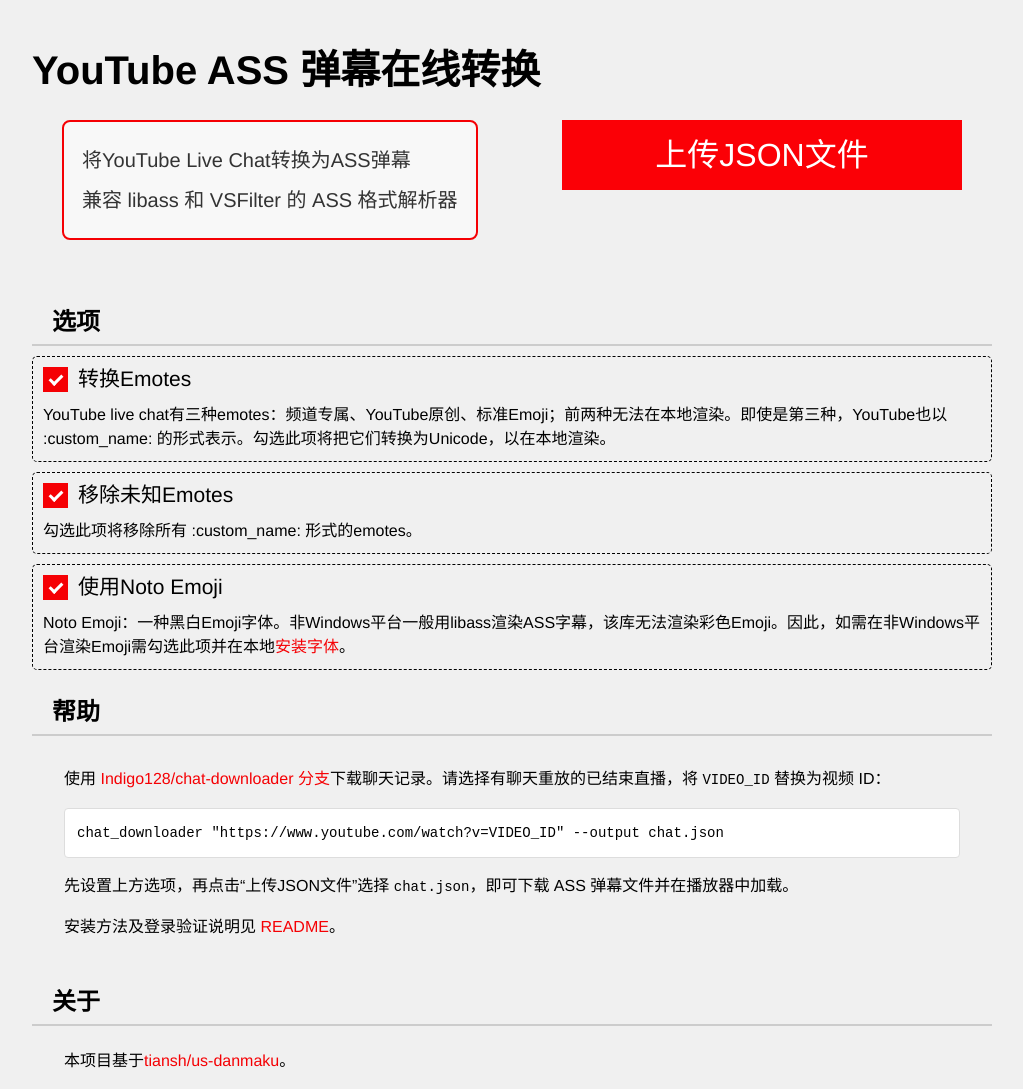
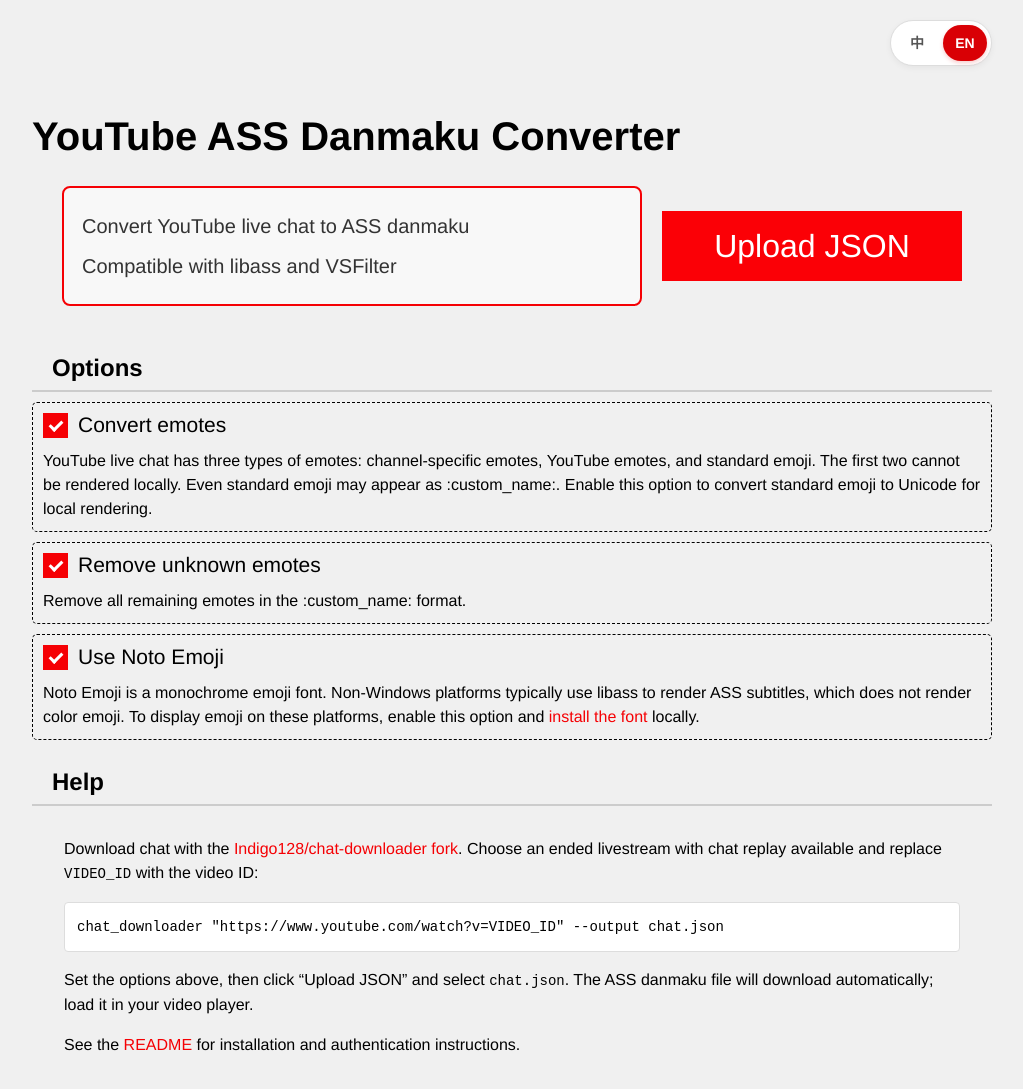
Before and after one commit to Liu-Junyan/youtube-livechat-to-danmaku, a plain HTML site: page index.html in a window 1280 px wide. Shown: the top 1089 px of the page, without its empty margins (128-1151 px from the left). Drawn offline with Linux system fonts and the light colour scheme.

Commit message:
Added i18n support

```diff
--- /dev/null
+++ b/i18n.js
@@ -0,0 +1,88 @@
+(function () {
+  'use strict';
+
+  var storageKey = 'youtube-danmaku-language';
+  var translations = {
+  "en": {
+    "title": "YouTube ASS Danmaku Converter",
+    "intro": "Convert YouTube live chat to ASS danmaku<br />Compatible with libass and VSFilter",
+    "upload": "Upload JSON",
+    "uploadTitle": "Upload a downloaded JSON file to convert it in your browser",
+    "options": "Options",
+    "help": "Help",
+    "about": "About",
+    "transform": "Convert emotes",
+    "truncate": "Remove unknown emotes",
+    "noto": "Use Noto Emoji",
+    "transformHelp": "YouTube live chat has three types of emotes: channel-specific emotes, YouTube emotes, and standard emoji. The first two cannot be rendered locally. Even standard emoji may appear as :custom_name:. Enable this option to convert standard emoji to Unicode for local rendering.",
+    "truncateHelp": "Remove all remaining emotes in the :custom_name: format.",
+    "notoHelp": "Noto Emoji is a monochrome emoji font. Non-Windows platforms typically use libass to render ASS subtitles, which does not render color emoji. To display emoji on these platforms, enable this option and <a href=\"https://fonts.google.com/noto/specimen/Noto+Emoji\" target=\"_blank\">install the font</a> locally.",
+    "downloadHelp": "Download chat with the <a href=\"https://github.com/Indigo128/chat-downloader\">Indigo128/chat-downloader fork</a>. Choose an ended livestream with chat replay available and replace <code>VIDEO_ID</code> with the video ID:",
+    "convertHelp": "Set the options above, then click “Upload JSON” and select <code>chat.json</code>. The ASS danmaku file will download automatically; load it in your video player.",
+    "readmeHelp": "See the <a href=\"https://github.com/Liu-Junyan/youtube-livechat-to-danmaku/blob/main/README.md\">README</a> for installation and authentication instructions.",
+    "credit": "This project is based on <a href=\"https://github.com/tiansh/us-danmaku\">tiansh/us-danmaku</a>.",
+    "description": "Convert YouTube live chat to downloadable ASS danmaku subtitles in your browser."
+  },
+  "zh": {
+    "title": "YouTube ASS 弹幕在线转换",
+    "intro": "\n        将YouTube Live Chat转换为ASS弹幕<br />\n        兼容 libass 和 VSFilter 的 ASS 格式解析器<br />\n      ",
+    "upload": "上传JSON文件",
+    "uploadTitle": "上传下载好的 JSON 文件在线转换",
+    "options": "选项",
+    "help": "帮助",
+    "about": "关于",
+    "transform": "转换Emotes",
+    "truncate": "移除未知Emotes",
+    "noto": "使用Noto Emoji",
+    "transformHelp": "YouTube live chat有三种emotes：频道专属、YouTube原创、标准Emoji；前两种无法在本地渲染。即使是第三种，YouTube也以 :custom_name: 的形式表示。勾选此项将把它们转换为Unicode，以在本地渲染。\n      ",
+    "truncateHelp": "勾选此项将移除所有 :custom_name: 形式的emotes。",
+    "notoHelp": "Noto Emoji：一种黑白Emoji字体。非Windows平台一般用libass渲染ASS字幕，该库无法渲染彩色Emoji。因此，如需在非Windows平台渲染Emoji需勾选此项并在本地<a href=\"https://fonts.google.com/noto/specimen/Noto+Emoji\" target=\"_blank\">安装字体</a>。",
+    "downloadHelp": "使用 <a href=\"https://github.com/Indigo128/chat-downloader\">Indigo128/chat-downloader 分支</a>下载聊天记录。请选择有聊天重放的已结束直播，将 <code>VIDEO_ID</code> 替换为视频 ID：",
+    "convertHelp": "先设置上方选项，再点击“上传JSON文件”选择 <code>chat.json</code>，即可下载 ASS 弹幕文件并在播放器中加载。",
+    "readmeHelp": "安装方法及登录验证说明见 <a href=\"https://github.com/Liu-Junyan/youtube-livechat-to-danmaku/blob/main/README.md\">README</a>。",
+    "credit": "本项目基于<a href=\"https://github.com/tiansh/us-danmaku\">tiansh/us-danmaku</a>。",
+    "description": "YouTube ASS Danmaku Downloader，以 ASS 格式下载 YouTube 的弹幕"
+  }
+};
+  var languageButtons = document.querySelectorAll('[data-language]');
+
+  function applyLanguage(language) {
+    var messages = translations[language];
+    document.documentElement.lang = language === 'zh' ? 'zh-CN' : 'en';
+    document.querySelectorAll('[data-i18n]').forEach(function (element) {
+      // Only trusted, bundled translations contain markup; no user input is inserted.
+      element.innerHTML = messages[element.getAttribute('data-i18n')];
+    });
+    document.querySelectorAll('[data-i18n-title]').forEach(function (element) {
+      element.title = messages[element.getAttribute('data-i18n-title')];
+    });
+    document.querySelectorAll('[data-i18n-content]').forEach(function (element) {
+      element.content = messages[element.getAttribute('data-i18n-content')];
+    });
+    languageButtons.forEach(function (button) {
+      button.setAttribute('aria-pressed', String(button.getAttribute('data-language') === language));
+    });
+  }
+
+  var preferredLanguage = navigator.languages && navigator.languages[0] || navigator.language || '';
+  var language = /^zh(?:-|$)/i.test(preferredLanguage) ? 'zh' : 'en';
+  try {
+    var savedLanguage = localStorage.getItem(storageKey);
+    if (savedLanguage === 'zh' || savedLanguage === 'en') language = savedLanguage;
+  } catch (error) {
+    // Storage may be unavailable, for example when browser privacy settings block it.
+  }
+  applyLanguage(language);
+
+  languageButtons.forEach(function (button) {
+    button.addEventListener('click', function () {
+      var language = button.getAttribute('data-language');
+      applyLanguage(language);
+      try {
+        localStorage.setItem(storageKey, language);
+      } catch (error) {
+        // The switch still works for this page when the preference cannot be saved.
+      }
+    });
+  });
+}());
--- a/index.css
+++ b/index.css
@@ -12,8 +12,50 @@ body {
   padding-bottom: 40px;
 }
 #main-body {
-  width: 960px;
+  width: min(960px, calc(100% - 32px));
   margin: 0 auto;
+}
+.language-switch {
+  display: flex;
+  justify-content: flex-end;
+  align-items: center;
+  gap: 10px;
+  padding-top: 20px;
+}
+.language-toggle {
+  display: inline-flex;
+  gap: 4px;
+  padding: 4px;
+  border: 1px solid #ddd;
+  border-radius: 999px;
+  background: #fff;
+  box-shadow: 0 2px 6px rgb(0 0 0 / 5%);
+}
+.language-toggle button {
+  font: inherit;
+  font-size: 14px;
+  font-weight: 600;
+  min-width: 44px;
+  min-height: 36px;
+  padding: 6px 12px;
+  border: 0;
+  border-radius: 999px;
+  background: transparent;
+  color: #555;
+  cursor: pointer;
+}
+.language-toggle button:hover {
+  background: #f3f3f3;
+  color: #111;
+}
+.language-toggle button[aria-pressed="true"] {
+  background: #d90005;
+  color: #fff;
+  box-shadow: 0 2px 4px rgb(217 0 5 / 20%);
+}
+.language-toggle button:focus-visible {
+  outline: 2px solid #333;
+  outline-offset: 2px;
 }
 h1,
 h2,
@@ -46,22 +88,23 @@ h1 {
   font-weight: bold;
 }
 header {
-  display: block;
-  height: 160px;
+  display: flex;
+  flex-wrap: wrap;
+  align-items: center;
+  gap: 20px;
+  padding: 0 30px 20px;
 }
 header li {
   list-style: none;
 }
 #intro {
   border: 2px solid rgb(245, 0, 4);
-  float: left;
-  height: 80px;
   line-height: 40px;
   font-size: 20px;
   padding: 18px;
   background: #f8f8f8;
   border-radius: 8px;
-  margin-left: 30px;
+  flex: 1 1 400px;
   color: #333;
 }
 #intro strong {
@@ -69,23 +112,17 @@ header li {
   font-weight: normal;
 }
 #side-buttons {
-  width: 400px;
-  height: 160px;
-  float: right;
+  flex: 0 1 300px;
   padding: 0;
   text-align: right;
-  margin-right: 30px;
 }
 #convert {
   background: rgb(251, 0, 6);
   color: #fff;
   font-size: 32px;
   line-height: 50px;
-  padding: 10px 50px;
-  width: 300px;
-  clear: both;
+  padding: 10px 24px;
   display: block;
-  float: right;
   text-align: center;
 }
 #convert:hover {
--- a/index.html
+++ b/index.html
@@ -1,10 +1,12 @@
+<!DOCTYPE html>
 <html lang="zh-cn">
 <head>
   <meta charset="utf-8" />
+  <meta name="viewport" content="width=device-width, initial-scale=1" />
   <meta http-equiv="X-UA-Compatible" content="IE=Edge" />
-  <title>YouTube ASS 弹幕在线转换</title>
+  <title data-i18n="title">YouTube ASS 弹幕在线转换</title>
   <meta name="keywords" content="YouTube, 油管, 弹幕, danmaku, 下载" />
-  <meta name="description" content="YouTube ASS Danmaku Downloader，以 ASS 格式下载 YouTube 的弹幕" />
+  <meta data-i18n-content="description" name="description" content="YouTube ASS Danmaku Downloader，以 ASS 格式下载 YouTube 的弹幕" />
   <link type="text/css" rel="styleSheet"  href="index.css" />
   <script> var GM_xmlhttpRequest = GM_addStyle = function () { }; </script>
   <script src="main.js"></script>
@@ -14,57 +16,65 @@
 <body>
   <div id="main-body">
 
-    <h1>YouTube ASS 弹幕在线转换</h1>
+    <div class="language-switch">
+      <div class="language-toggle" role="group" aria-label="语言 / Language">
+        <button type="button" data-language="zh" lang="zh-CN" aria-label="中文" aria-pressed="true">中</button>
+        <button type="button" data-language="en" lang="en" aria-label="English" aria-pressed="false">EN</button>
+      </div>
+    </div>
+
+    <h1 data-i18n="title">YouTube ASS 弹幕在线转换</h1>
 
     <header>
-      <div id="intro">
+      <div id="intro" data-i18n="intro">
         将YouTube Live Chat转换为ASS弹幕<br />
         兼容 libass 和 VSFilter 的 ASS 格式解析器<br />
       </div>
       <div id="side-buttons">
-        <label title="上传下载好的 JSON 文件在线转换"><span id="convert">上传JSON文件</span><input id="upload" style="display:none" type="file" /></label>
+        <label data-i18n-title="uploadTitle" title="上传下载好的 JSON 文件在线转换"><span id="convert" data-i18n="upload">上传JSON文件</span><input id="upload" style="display:none" type="file" /></label>
       </div>
     </header>
 
-    <h3>选项</h3>
+    <h3 data-i18n="options">选项</h3>
     <div class="option-wrapper">
-      <label class="container">转换Emotes
+      <label class="container"><span data-i18n="transform">转换Emotes</span>
         <input type="checkbox" checked="checked" id="transoform_emotes">
         <span class="checkmark"></span>
       </label>
-      <div>YouTube live chat有三种emotes：频道专属、YouTube原创、标准Emoji；前两种无法在本地渲染。即使是第三种，YouTube也以 :custom_name: 的形式表示。勾选此项将把它们转换为Unicode，以在本地渲染。
+      <div data-i18n="transformHelp">YouTube live chat有三种emotes：频道专属、YouTube原创、标准Emoji；前两种无法在本地渲染。即使是第三种，YouTube也以 :custom_name: 的形式表示。勾选此项将把它们转换为Unicode，以在本地渲染。
       </div>
     </div>
 
     <div class="option-wrapper">
-    <label class="container">移除未知Emotes
+    <label class="container"><span data-i18n="truncate">移除未知Emotes</span>
       <input type="checkbox" checked="checked" id="truncate_emotes">
       <span class="checkmark"></span>
     </label>
-    <div>勾选此项将移除所有 :custom_name: 形式的emotes。</div>
+    <div data-i18n="truncateHelp">勾选此项将移除所有 :custom_name: 形式的emotes。</div>
     </div>
 
     <div class="option-wrapper">
-    <label class="container">使用Noto Emoji
+    <label class="container"><span data-i18n="noto">使用Noto Emoji</span>
       <input type="checkbox" id="use_noto_emoji">
       <span class="checkmark"></span>
     </label>
-    <div>Noto Emoji：一种黑白Emoji字体。非Windows平台一般用libass渲染ASS字幕，该库无法渲染彩色Emoji。因此，如需在非Windows平台渲染Emoji需勾选此项并在本地<a href="https://fonts.google.com/noto/specimen/Noto+Emoji" target="_blank">安装字体</a>。</div>
+    <div data-i18n="notoHelp">Noto Emoji：一种黑白Emoji字体。非Windows平台一般用libass渲染ASS字幕，该库无法渲染彩色Emoji。因此，如需在非Windows平台渲染Emoji需勾选此项并在本地<a href="https://fonts.google.com/noto/specimen/Noto+Emoji" target="_blank">安装字体</a>。</div>
     </div>
 
-    <h3>帮助</h3>
+    <h3 data-i18n="help">帮助</h3>
     <div class="in">
-      <p>使用 <a href="https://github.com/Indigo128/chat-downloader">Indigo128/chat-downloader 分支</a>下载聊天记录。请选择有聊天重放的已结束直播，将 <code>VIDEO_ID</code> 替换为视频 ID：</p>
+      <p data-i18n="downloadHelp">使用 <a href="https://github.com/Indigo128/chat-downloader">Indigo128/chat-downloader 分支</a>下载聊天记录。请选择有聊天重放的已结束直播，将 <code>VIDEO_ID</code> 替换为视频 ID：</p>
       <pre><code>chat_downloader "https://www.youtube.com/watch?v=VIDEO_ID" --output chat.json</code></pre>
-      <p>先设置上方选项，再点击“上传JSON文件”选择 <code>chat.json</code>，即可下载 ASS 弹幕文件并在播放器中加载。</p>
-      <p>安装方法及登录验证说明见 <a href="https://github.com/Liu-Junyan/youtube-livechat-to-danmaku/blob/main/README.md">README</a>。</p>
+      <p data-i18n="convertHelp">先设置上方选项，再点击“上传JSON文件”选择 <code>chat.json</code>，即可下载 ASS 弹幕文件并在播放器中加载。</p>
+      <p data-i18n="readmeHelp">安装方法及登录验证说明见 <a href="https://github.com/Liu-Junyan/youtube-livechat-to-danmaku/blob/main/README.md">README</a>。</p>
     </div>
 
-    <h3>关于</h3>
+    <h3 data-i18n="about">关于</h3>
     <div class="in">
-      <div class="p">本项目基于<a href="https://github.com/tiansh/us-danmaku">tiansh/us-danmaku</a>。</div>
+      <div class="p" data-i18n="credit">本项目基于<a href="https://github.com/tiansh/us-danmaku">tiansh/us-danmaku</a>。</div>
     </div>
 
   </div>
+  <script src="i18n.js"></script>
 </body>
 </html>
```
